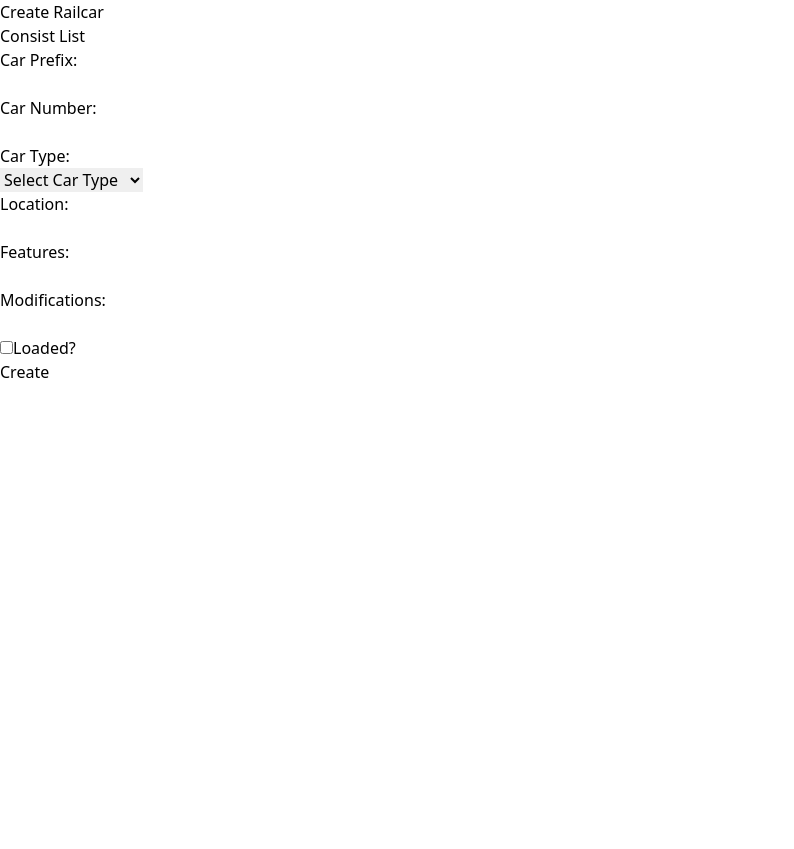
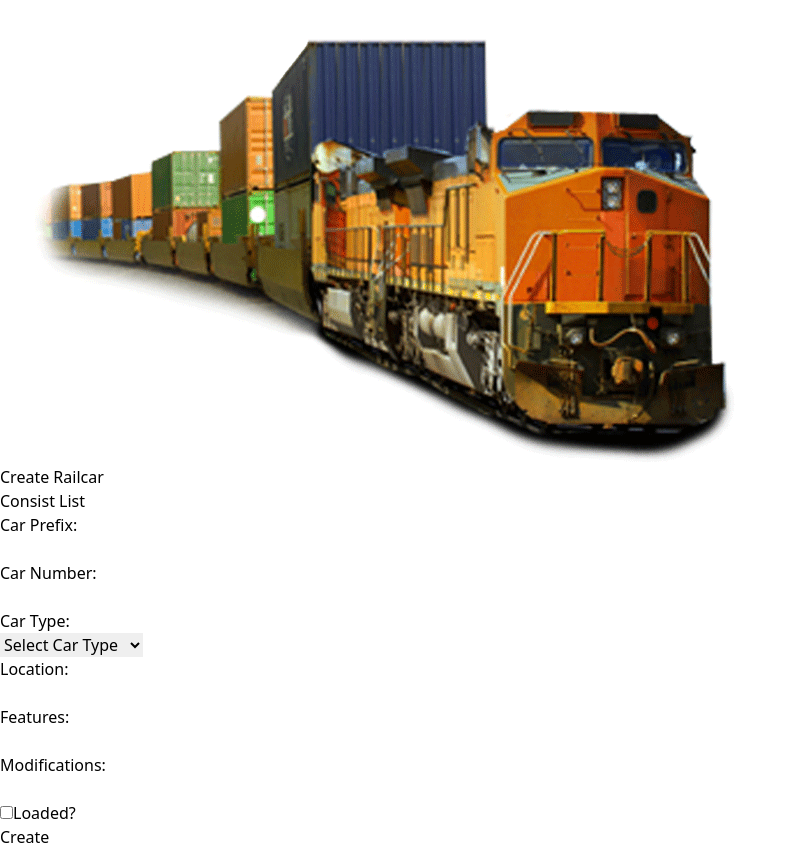
Before and after one commit to ZPT94/Car-Tracker, a React (Vite) app in the folder car-tracker/client/: page /railcars/add in a window 1280 px wide. Shown: the whole page, without its empty margins (0-794 px from the left). Before the commit the page ends 800 px from the top, so only its background shows below. Built offline with nearby package versions, Linux system fonts and the light colour scheme.

Commit message:
created nav bar styling

```diff
--- /dev/null
+++ b/car-tracker/client/src/assets/index.js
@@ -0,0 +1,3 @@
+import train_intermodal from './train_intermodal.png'
+
+export {train_intermodal}
--- a/car-tracker/client/src/components/DisplayAll.jsx
+++ b/car-tracker/client/src/components/DisplayAll.jsx
@@ -1,6 +1,7 @@
 import React, { useState, useEffect } from 'react';
 import axios from 'axios';
 import { Link } from 'react-router-dom';
+import { train_intermodal } from '../assets';
 
 const DisplayAll = (props) => {
 
@@ -19,6 +20,9 @@ const DisplayAll = (props) => {
     return (
         <div>
             <header className='bg-slate-500 flex flex-row justify-between items-center p-5' >
+            <div>
+                    <img className='w-52' src={train_intermodal} alt="Freight Train" />
+                </div>
                 <div>
                     <h1 className='text-fuchsia-100 decoration-solid text-6xl' >Railcar Fleet</h1>
                 </div>
--- a/car-tracker/client/src/components/Nav.jsx
+++ b/car-tracker/client/src/components/Nav.jsx
@@ -1,18 +1,20 @@
 import React, { useState } from 'react';
 import { Link } from 'react-router-dom';
+import { train_intermodal } from '../assets';
 
 const Nav = (props) => {
     const { title } = props
     return (
-        <header className='bg-cyan-700' >
-            <nav className=''>
+        <header className='bg-slate-500 flex flex-row justify-between items-center p-5'>
                 <div>
-                    <h1 className='text-slate-200 decoration-solid text-6xl' >{title}</h1>
+                    <img className='w-52' src={train_intermodal} alt="Freight Train" />
                 </div>
-                <div className='d-flex flex-column' >
-                    <Link to={'/'}>Consist List</Link>
+                <div>
+                    <h1 className='text-fuchsia-100 decoration-solid text-6xl m-auto' >{title}</h1>
                 </div>
-            </nav>
+                <div>
+                    <button className='bg-blue-800 hover:bg-blue-700 text-white font-bold py-2 px-4 rounded'><Link to={'/'}>Consist List</Link></button>
+                </div>
         </header>
     )
 }
```
Also changed, not shown: car-tracker/client/src/assets/train_intermodal.png (added).
